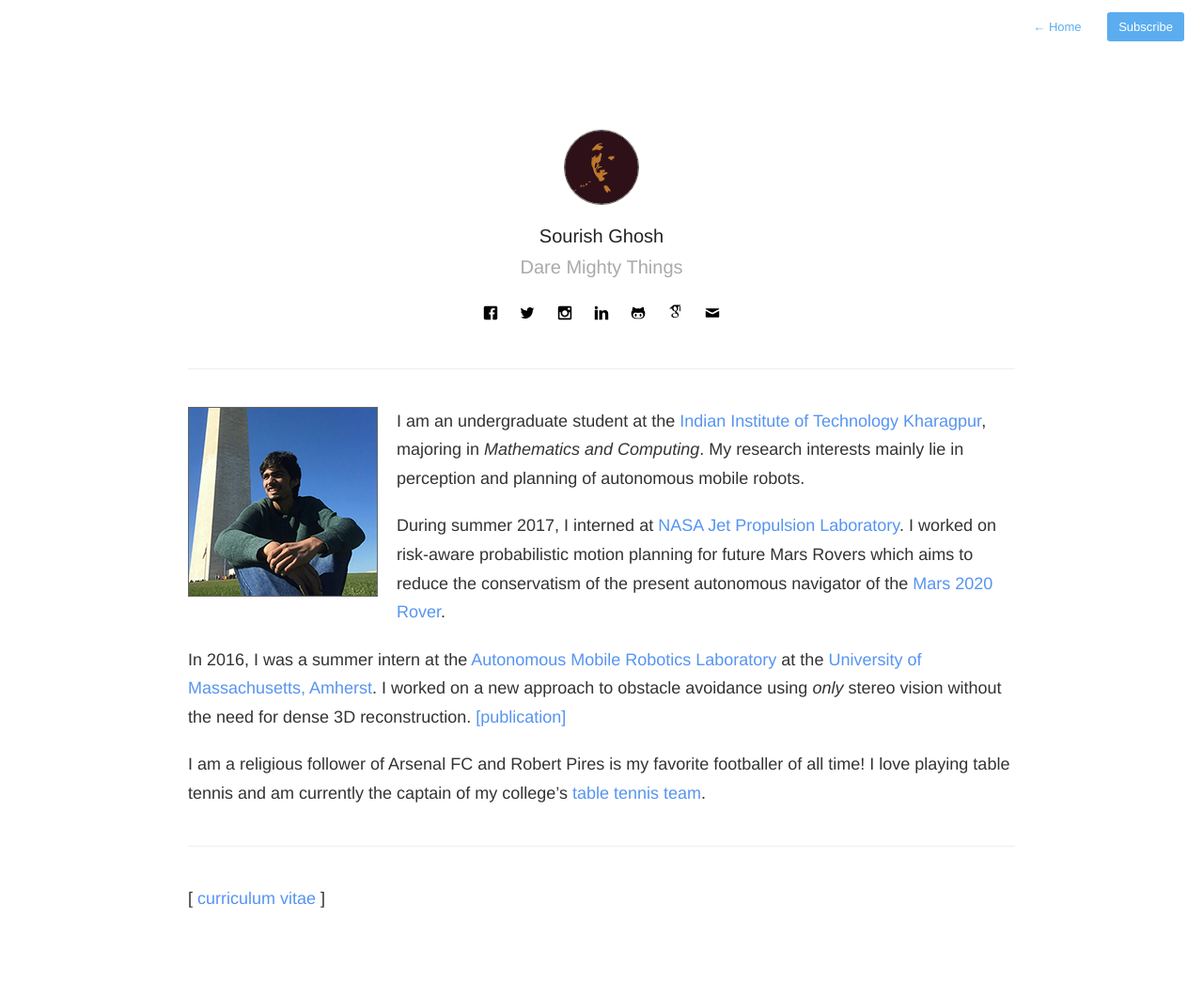
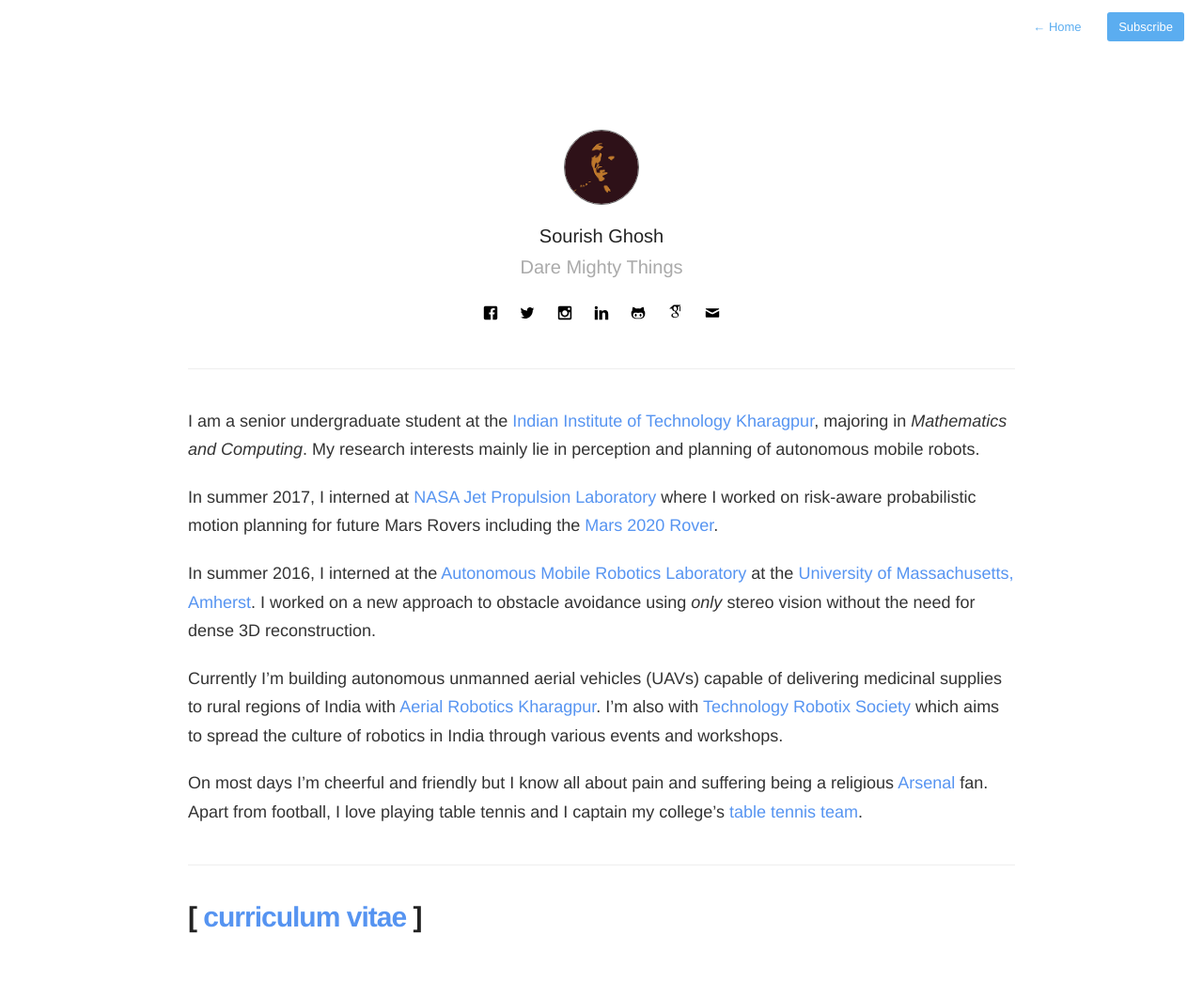
Before and after one commit to sourishg/sourishg.github.io, a Jekyll site: the page built from about.md, in a window 1280 px wide. Shown: the whole page at 94% size. Built offline with Jekyll 4.4.1, drawn with Linux system fonts in a browser that asks for light colours; nearby versions of some CDN libraries; before the commit the page ends 1011 px from its top, so only the background shows below that.

Commit message:
update about

```diff
--- a/about.md
+++ b/about.md
@@ -4,15 +4,16 @@ permalink: about/
 profile: true
 ---
 
-![Sourish Ghosh]({{ site.baseurl }}/assets/images/avatar_2x.png){:.sourish-img}
+I am a senior undergraduate student at the [Indian Institute of Technology Kharagpur](http://www.iitkgp.ac.in){:target="_blank"}, majoring in *Mathematics and Computing*. My research interests mainly lie in perception and planning of autonomous mobile robots.
 
-I am an undergraduate student at the [Indian Institute of Technology Kharagpur](http://www.iitkgp.ac.in), majoring in *Mathematics and Computing*. My research interests mainly lie in perception and planning of autonomous mobile robots.
+In summer 2017, I interned at [NASA Jet Propulsion Laboratory](https://www.jpl.nasa.gov/){:target="_blank"} where I worked on risk-aware probabilistic motion planning for future Mars Rovers including the [Mars 2020 Rover](https://mars.nasa.gov/mars2020/){:target="_blank"}.
 
-During summer 2017, I interned at [NASA Jet Propulsion Laboratory](https://www.jpl.nasa.gov/). I worked on risk-aware probabilistic motion planning for future Mars Rovers which aims to reduce the conservatism of the present autonomous navigator of the [Mars 2020 Rover](https://mars.nasa.gov/mars2020/).
+In summer 2016, I interned at the [Autonomous Mobile Robotics Laboratory](https://amrl.cs.umass.edu/){:target="_blank"} at the [University of Massachusetts, Amherst](http://www.umass.edu/){:target="_blank"}. I worked on a new approach to obstacle avoidance using *only* stereo vision without the need for dense 3D reconstruction.
 
-In 2016, I was a summer intern at the [Autonomous Mobile Robotics Laboratory](https://amrl.cs.umass.edu/) at the [University of Massachusetts, Amherst](http://www.umass.edu/). I worked on a new approach to obstacle avoidance using *only* stereo vision without the need for dense 3D reconstruction. [[publication]](https://www.joydeepb.com/Publications/jpp.pdf)
+Currently I'm building autonomous unmanned aerial vehicles (UAVs) capable of delivering medicinal supplies to rural regions of India with [Aerial Robotics Kharagpur](http://www.aerialroboticskgp.org/){:target="_blank"}. I'm also with [Technology Robotix Society](www.robotix.in){:target="_blank"} which aims to spread the culture of robotics in India through various events and workshops.
 
-I am a religious follower of Arsenal FC and Robert Pires is my favorite footballer of all time! I love playing table tennis and am currently the captain of my college's [table tennis team](https://wiki.metakgp.org/w/Table_Tennis).
+On most days I'm cheerful and friendly but I know all about pain and suffering being a religious [Arsenal](https://www.youtube.com/watch?v=1pZIcO06x6w){:target="_blank"} fan. Apart from football, I love playing table tennis and I captain my college's [table tennis team](https://wiki.metakgp.org/w/Table_Tennis){:target="_blank"}.
 
 <hr>
-[ [curriculum vitae]({{ site.baseurl }}/cv.pdf) ]
+# [ [curriculum vitae]({{ site.baseurl }}/cv.pdf) ]
+<br>
```
